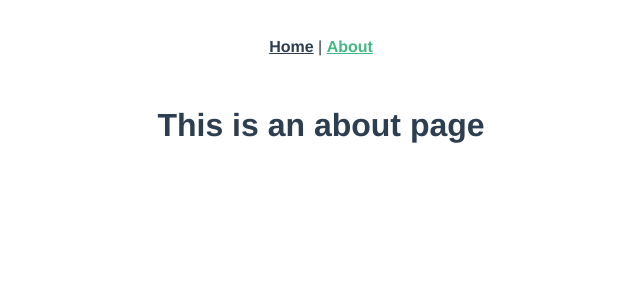
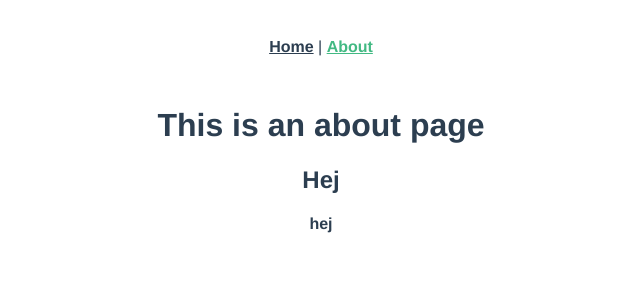
Before and after one commit to Agilutveckling-Med-Scrum/Donify, a Vue app: page /#/about in a window 1280 px wide. Shown: the top 300 px of the page, without its empty margins (319-959 px from the left). Built offline with nearby package versions, Linux system fonts and the light colour scheme.

Commit message:
Emils Branch

```diff
--- a/src/views/About.vue
+++ b/src/views/About.vue
@@ -1,5 +1,7 @@
 <template>
   <div class="about">
     <h1>This is an about page</h1>
+    <h2>Hej</h2>
+    <h4>hej</h4>
   </div>
 </template>
```
Also changed, not shown: 1 other file (tests, documents, lock files or other folders).
